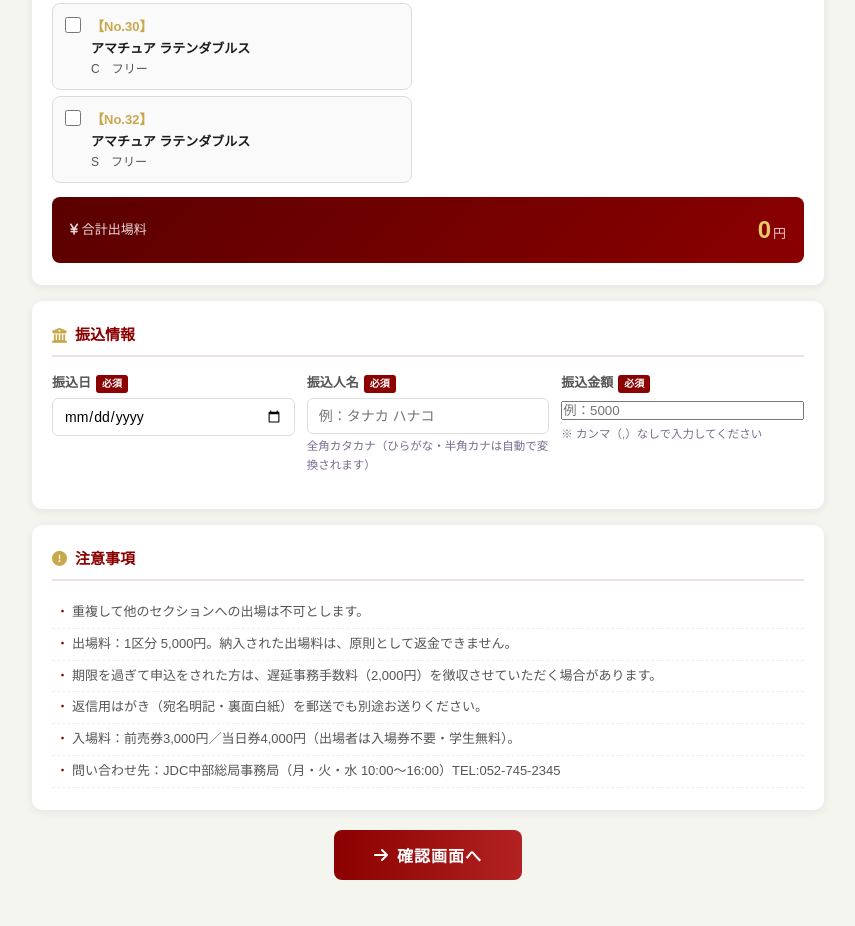
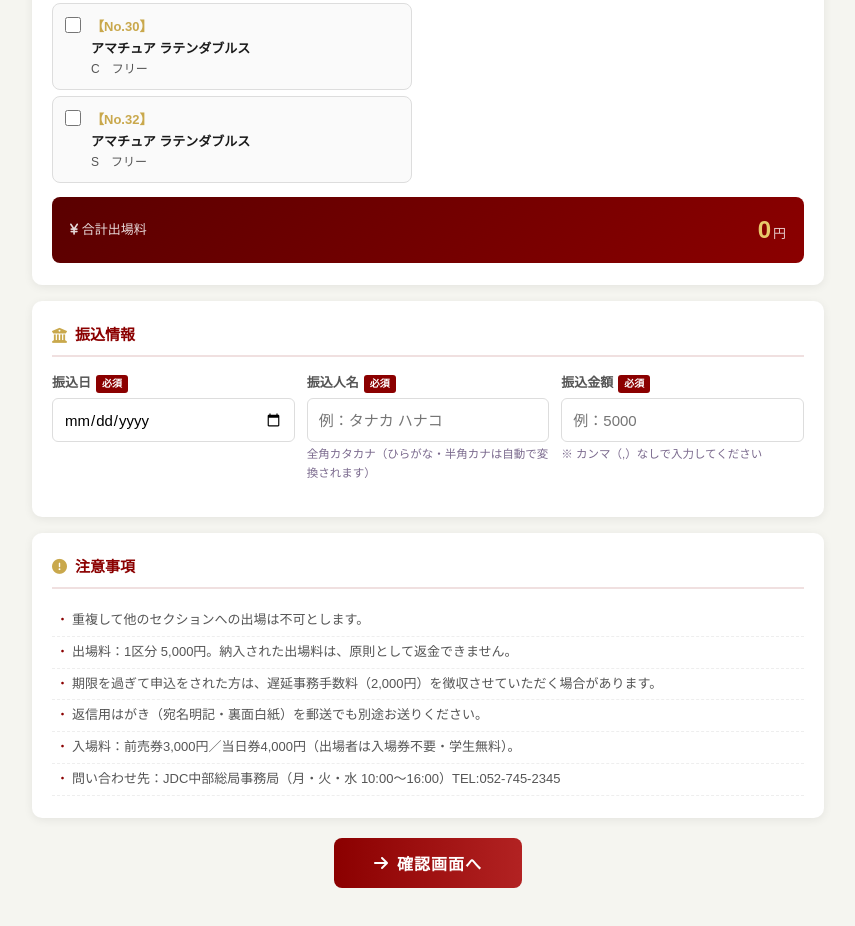
Before and after one commit to jdc-webentry/20260201_ama_latindoubles, a plain HTML site: page index.html in a window 1280 px wide. Shown: the part 1749-2675 px from the top of the page, without its empty margins (212-1067 px from the left). Drawn offline with nearby package versions, Linux system fonts and the light colour scheme.

Commit message:
Enhance input styles for transfer information
Added styles for transfer input fields and adjusted input types.

```diff
--- a/index.html
+++ b/index.html
@@ -64,7 +64,7 @@ header h2{font-size:clamp(12px,2.5vw,15px);font-weight:400;opacity:.9;margin-bot
 .form-group label{display:block;font-size:13px;font-weight:700;color:var(--sub);margin-bottom:4px}
 .req{display:inline-block;background:var(--accent);color:#fff;font-size:10px;font-weight:700;padding:1px 6px;border-radius:3px;margin-left:5px;vertical-align:middle}
 .opt{display:inline-block;background:#888;color:#fff;font-size:10px;padding:1px 6px;border-radius:3px;margin-left:5px;vertical-align:middle}
-input[type=text],input[type=email],input[type=tel],input[type=date]{width:100%;padding:9px 11px;border:1.5px solid var(--border);border-radius:6px;font-size:14px;font-family:inherit;transition:.2s;background:#fff}
+input[type=text],input[type=email],input[type=tel],input[type=number],input[type=date]{width:100%;box-sizing:border-box;padding:9px 11px;border:1.5px solid var(--border);border-radius:6px;font-size:14px;font-family:inherit;transition:.2s;background:#fff}
 input:focus{outline:none;border-color:var(--accent);box-shadow:0 0 0 3px rgba(139,0,0,0.08)}
 input.invalid{border-color:var(--err)!important}
 .err-msg{display:none;color:var(--err);font-size:12px;margin-top:3px}
@@ -161,6 +161,9 @@ button,input,.event-item,.btn{touch-action:manipulation;-webkit-tap-highlight-co
 .warn-banner{background:linear-gradient(135deg,#fff3e0,#fff8f0);border-left:4px solid #e65100;border-radius:8px;padding:10px 14px;margin-bottom:14px;font-size:12.5px;line-height:1.7;color:#4e2500}
 .warn-banner strong{color:#e65100}
 .hint{font-size:11.5px;color:#7b6a8e;margin-top:3px}
+/* 振込情報：振込日・振込人名・振込金額の入力欄を同じ高さ・同じ見た目に統一 */
+.transfer-row input{height:44px;min-height:44px;padding:9px 11px;font-size:15px;line-height:1.4;border:1.5px solid var(--border);border-radius:6px;background:#fff;-moz-appearance:textfield}
+.transfer-row input[type=number]::-webkit-outer-spin-button,.transfer-row input[type=number]::-webkit-inner-spin-button{-webkit-appearance:none;margin:0}
 </style>
 </head>
 <body>
```
